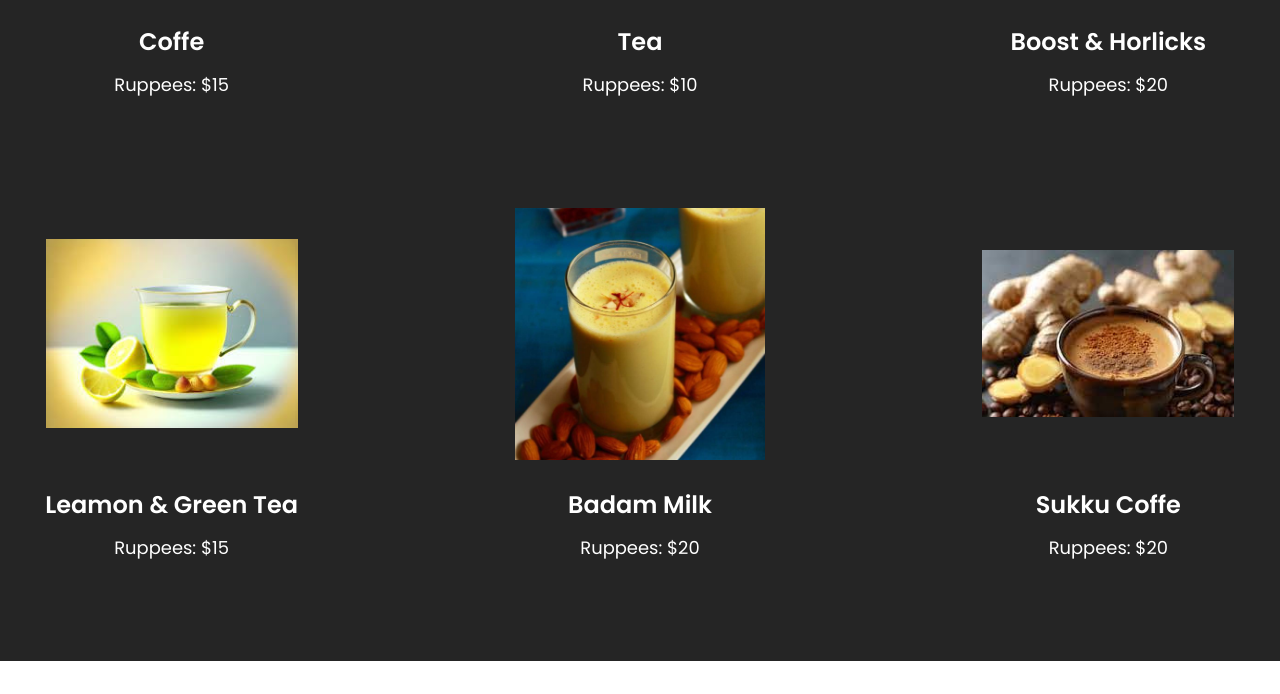
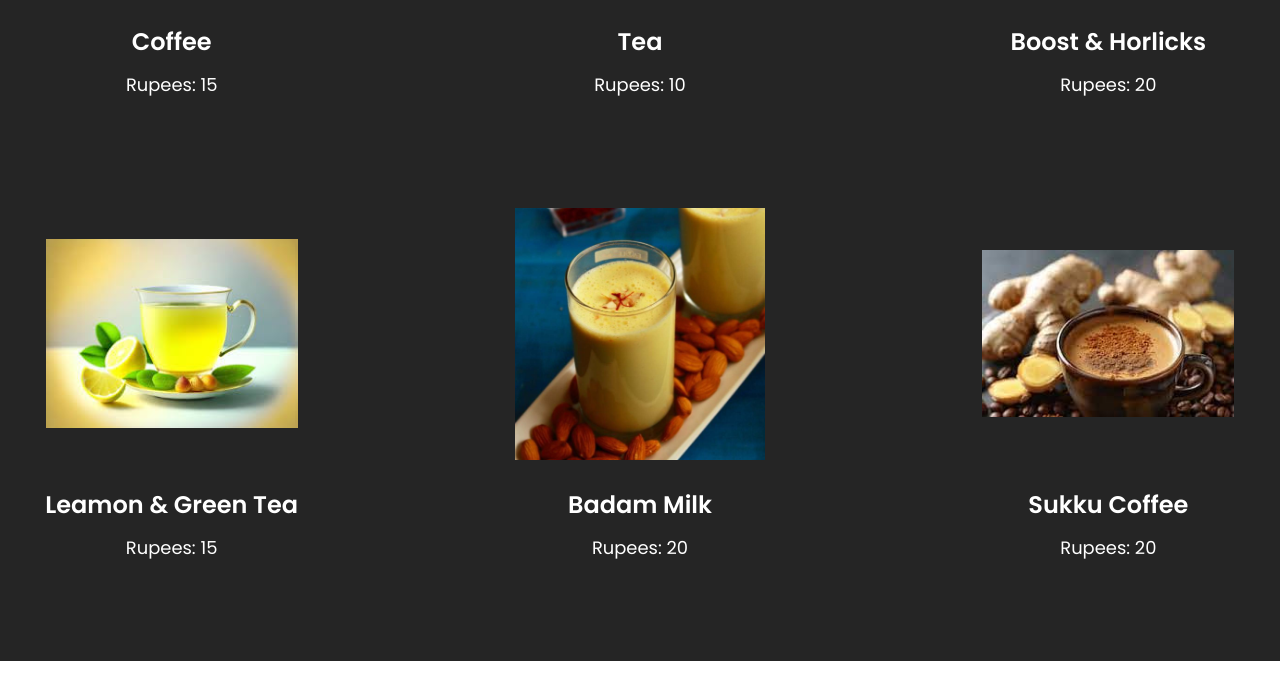
Before and after one commit to Praba2207/coffeeshop, a plain HTML site: page index.html in a window 1280 px wide. Shown: the part 1986-2680 px from the top of the page. Drawn offline with nearby package versions, Linux system fonts and the light colour scheme; a web font is replaced by a local one.

Commit message:
Update index.html

```diff
--- a/index.html
+++ b/index.html
@@ -85,43 +85,43 @@
             <li class="menu-item">
               <img src="images/hot-beverages.png" alt="Hot Beverages" class="menu-image" />
               <div class="menu-details">
-                <h3 class="name">Coffe</h3>
-                <p class="text">Ruppees: $15</p>
+                <h3 class="name">Coffee</h3>
+                <p class="text">Rupees: 15</p>
               </div>
             </li>
             <li class="menu-item">
               <img src="images/tea.jpeg" alt="Cold Beverages" class="menu-image" />
               <div class="menu-details">
                 <h3 class="name">Tea</h3>
-                <p class="text">Ruppees: $10</p>
+                <p class="text">Rupees: 10</p>
               </div>
             </li>
             <li class="menu-item">
               <img src="images/Horlicks.jpg" alt="Refreshment" class="menu-image" />
               <div class="menu-details">
                 <h3 class="name">Boost & Horlicks</h3>
-                <p class="text">Ruppees: $20</p>
+                <p class="text">Rupees: 20</p>
               </div>
             </li>
             <li class="menu-item">
               <img src="images/lemon.jpeg" alt="Special Combos" class="menu-image" />
               <div class="menu-details">
                 <h3 class="name">Leamon & Green Tea</h3>
-                <p class="text">Ruppees: $15</p>
+                <p class="text">Rupees: 15</p>
               </div>
             </li>
             <li class="menu-item">
               <img src="images/badam.jpg" alt="Dessert" class="menu-image" />
               <div class="menu-details">
                 <h3 class="name">Badam Milk</h3>
-                <p class="text">Ruppees: $20</p>
+                <p class="text">Rupees: 20</p>
               </div>
             </li>
             <li class="menu-item">
               <img src="images/sukku.jpeg" alt="burger & French Fries" class="menu-image" />
               <div class="menu-details">
-                <h3 class="name">Sukku Coffe</h3>
-                <p class="text">Ruppees: $20</p>
+                <h3 class="name">Sukku Coffee</h3>
+                <p class="text">Rupees: 20</p>
               </div>
             </li>
           </ul>
@@ -166,7 +166,7 @@
             </li>
             <li class="contact-info">
               <i class="fa-regular fa-envelope"></i>
-              <p>info@coffeeshopwebsite.com</p>
+              <p>Ranga@teashopwebsite.com</p>
             </li>
             <li class="contact-info">
               <i class="fa-solid fa-phone"></i>
@@ -186,7 +186,7 @@
             </li>
             <li class="contact-info">
               <i class="fa-solid fa-globe"></i>
-              <p>www.codingnepalweb.com</p>
+              <p>www.Rangateaweb.com</p>
             </li>
           </ul>
           <form action="#" class="contact-form">
@@ -219,4 +219,5 @@
     <!-- Linking custom script -->
     <script src="script.js"></script>
   </body>
+
 </html>
```
